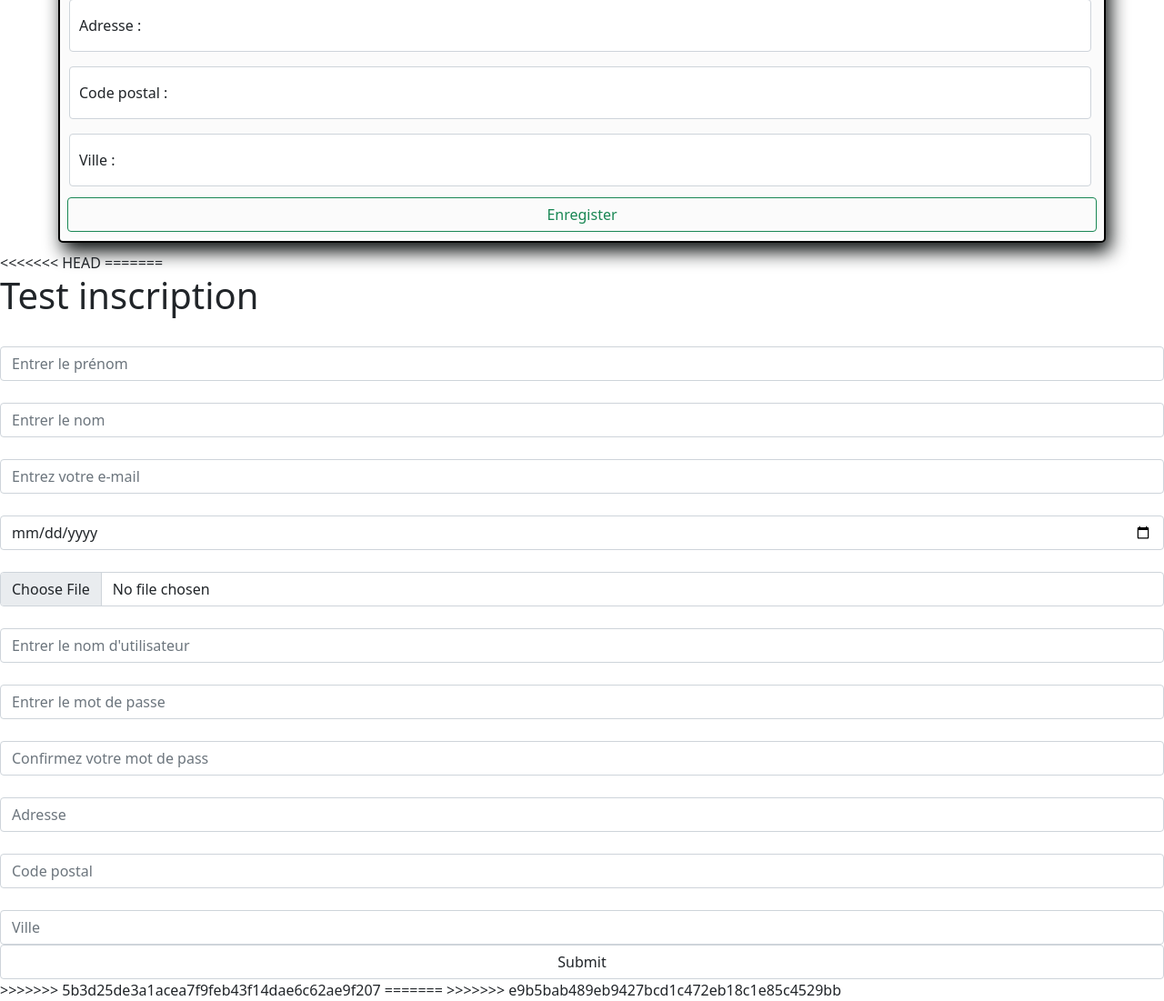
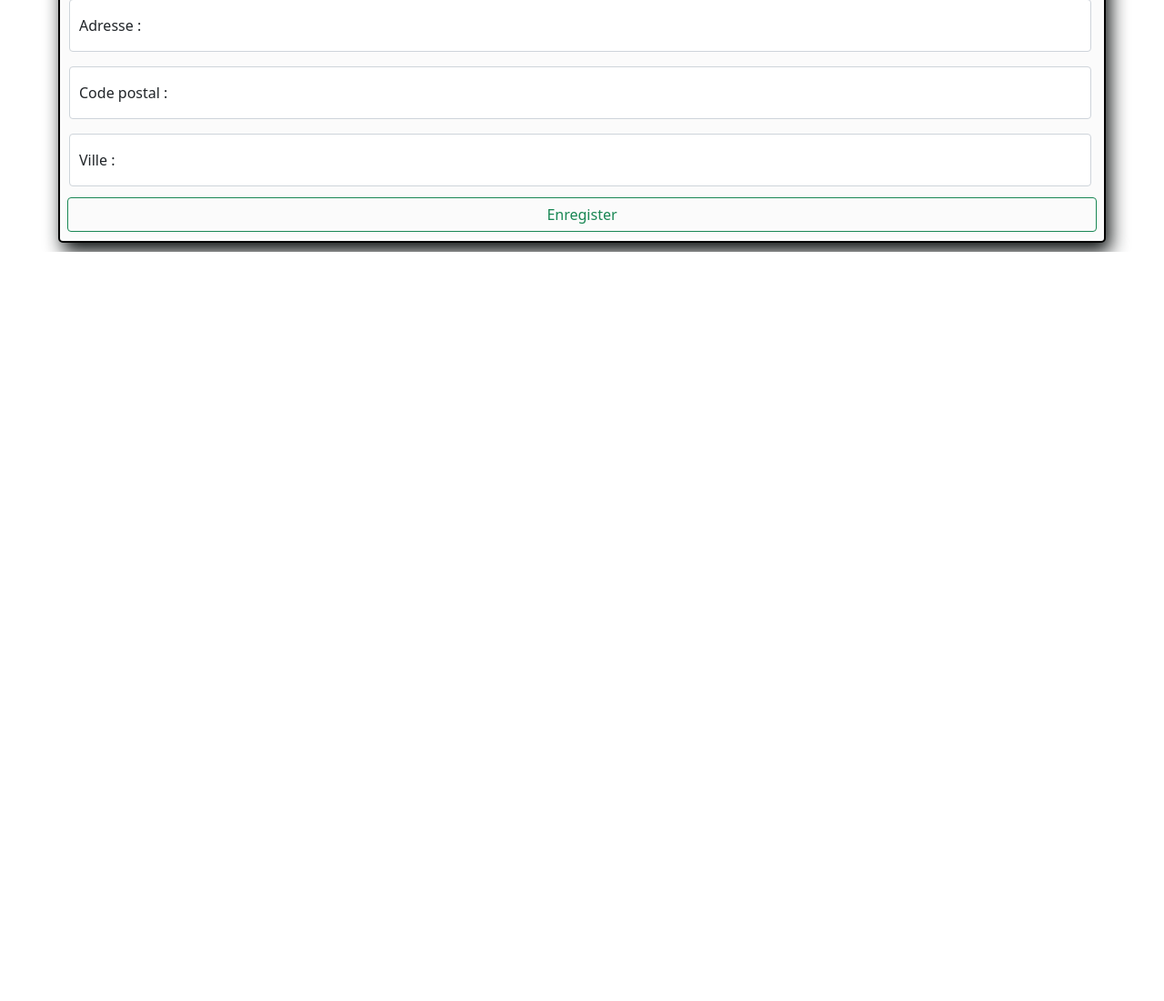
Before and after one commit to aldaitzwild/ProxySoluce, a PHP site: template src/View/Login/inscription.html.twig in a window 1280 px wide. Shown: the part 759-1860 px from the top of the page at 91% size. After the commit the page ends 1036 px from the top, so only its background shows below. Run offline with PHP 8.4, Linux system fonts and the light colour scheme; the template is opened without the code that fills it, so the values that code supplies are empty; some libraries are stand-ins or nearby versions.

Commit message:
Update inscription page and resolve the conflict.

```diff
--- a/src/View/Login/inscription.html.twig
+++ b/src/View/Login/inscription.html.twig
@@ -86,11 +86,6 @@
                     </div>
                 </div>
 
-                {# <div class="form-group">
-                    <label for=""></label>
-                    <input class="form-control" type="password" placeholder="Confirmez votre mot de pass" name="confirm" required>
-                </div> #}
-
                 <div class="row g-1 align-items-center">
                     <div class="col-12 form-floating mb-1">
                         <input class="form-control" type="text" placeholder="Adresse" name="adress" id="floatingInput" value="{{ register.adress }}" required>
@@ -124,85 +119,5 @@
             <button type="submit" class="btn btn-outline-success col-12">Enregister</button>
         </form>
     </div>
-<<<<<<< HEAD
-=======
-            <form  method="POST" enctype="multipart/form-data">
-                <h1> Test inscription</h1>
-                    <div class="form-group">
-                        <label for=""></label>
-                        <input class="form-control" type="text" placeholder="Entrer le prénom" name="firstname" value="{{ register.name }}"  required>
-                            <div class="">
-                                {{ errors.name }}
-                            </div>
-                    </div>
-                    <div class="form-group">
-                        <label for=""></label>
-                        <input class="form-control" type="text" placeholder="Entrer le nom" name="lastname" value="{{ register.firstname }}"  required>
-                            <div class="">
-                                {{ errors.firstname }}
-                            </div>
-                    </div>
-                    <div class="form-group">
-                        <label for=""></label>
-                        <input class="form-control" type="email" placeholder="Entrez votre e-mail" name="mail" value="{{ register.mail }}"  required>
-                            <div class="">
-                                {{ errors.mail }}
-                            </div>
-                    </div>
-                    <div class="form-group">
-                        <label for=""></label>
-                        <input class="form-control" type="date" placeholder="Date de naissance" name="birth" value="{{ register.birth }}" required>
-                            <div class="">
-                                {{ errors.birth }}
-                            </div>
-                    </div>
-                    <div class="form-group">
-                        <label for="file"></label>
-                        <input class="form-control" type="file"  name="picture">
-                    </div>
-                    <div class="form-group">
-                        <label for=""></label>
-                        <input class="form-control" type="text" placeholder="Entrer le nom d'utilisateur" name="user" value="{{ register.user }}" required>
-                            <div class="">
-                                {{ errors.user }}
-                            </div>
-                    </div>
-                    <div class="form-group">
-                        <label for=""></label>
-                        <input class="form-control" type="password" placeholder="Entrer le mot de passe" name="pass" required>
-                            <div class="">
-                                {{ errors.pass }}
-                            </div>
-                    </div>
-                    <div class="form-group">
-                        <label for=""></label>
-                        <input class="form-control" type="password" placeholder="Confirmez votre mot de pass" name="confirm" required>
-                    </div>
-                    <div class="form-group">
-                        <label for=""><p></p></label>
-                        <input class="form-control" type="text" placeholder="Adresse" name="adress" value="{{ register.adress }}" required>
-                            <div class="">
-                                {{ errors.adress }}
-                            </div>
-                    </div>
-                    <div class="form-group">
-                        <label for=""><p></p></label>
-                        <input class="form-control" type="number" placeholder="Code postal" name="postal" value="{{ register.postal }}" required>
-                            <div class="">
-                                {{ errors.postal }}
-                            </div>
-                    </div>
-                    <div class="form-group">
-                        <label for=""></label>
-                        <input class="form-control" type="text" placeholder="Ville" name="town" value="{{ register.town }}" required>
-                            <div class="">
-                                {{ errors.town }}
-                            </div>
-                    </div>
-                    <button type="submit" class="form-control"> Submit</button>
-            </form>
->>>>>>> 5b3d25de3a1acea7f9feb43f14dae6c62ae9f207
-=======
->>>>>>> e9b5bab489eb9427bcd1c472eb18c1e85c4529bb
 
 {% endblock %}
```
